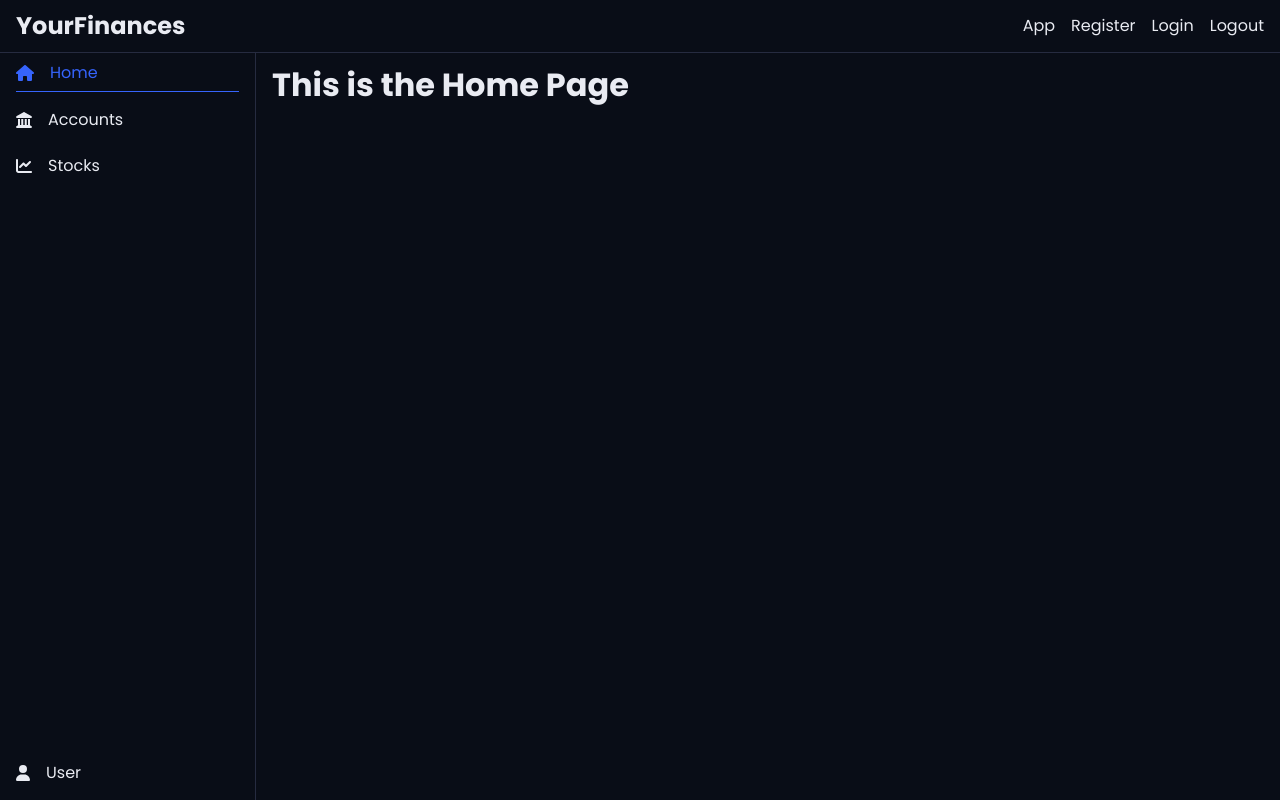
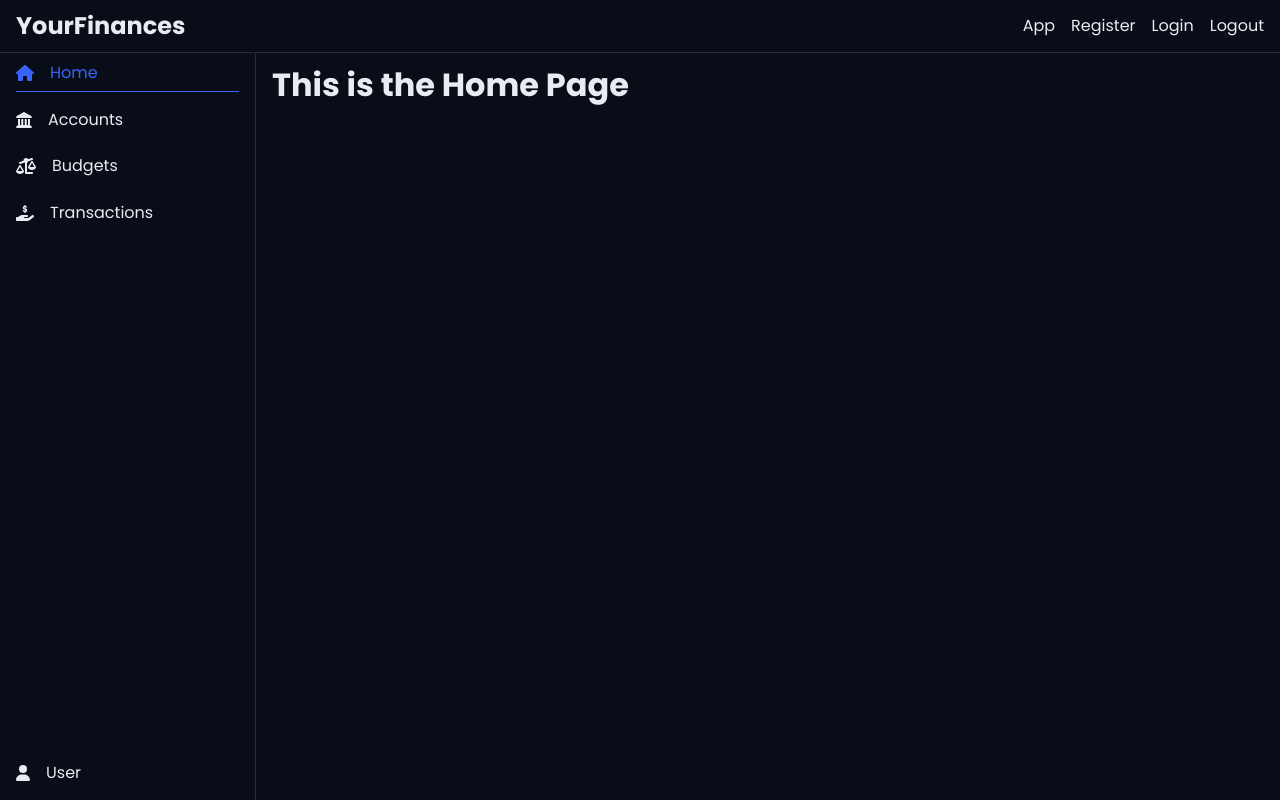
Before and after one commit to jonmico/your-finances, a React (Vite) app in the folder client/: page /app/home in a window 1280 px wide. Built offline with nearby package versions, Linux system fonts and the light colour scheme.

Commit message:
Update app-nav. Remove stocks link. Add budgets and transactions.

```diff
--- a/client/src/components/app-nav.tsx
+++ b/client/src/components/app-nav.tsx
@@ -1,8 +1,9 @@
 import {
   faHouse,
-  faChartLine,
+  faScaleUnbalanced,
   faLandmark,
   faUser,
+  faHandHoldingDollar,
 } from '@fortawesome/free-solid-svg-icons';
 import styled from 'styled-components';
 import AppNavLink from './app-nav-link';
@@ -33,8 +34,11 @@ export default function AppNav() {
         <AppNavLink icon={faLandmark} href={'accounts'}>
           Accounts
         </AppNavLink>
-        <AppNavLink icon={faChartLine} href={'stocks'}>
-          Stocks
+        <AppNavLink icon={faScaleUnbalanced} href={'budgets'}>
+          Budgets
+        </AppNavLink>
+        <AppNavLink icon={faHandHoldingDollar} href={'transactions'}>
+          Transactions
         </AppNavLink>
       </NavLinkContainer>
       <NavLinkContainer>
```
